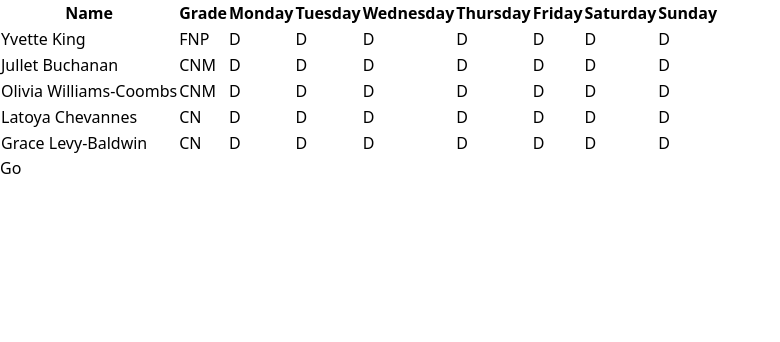
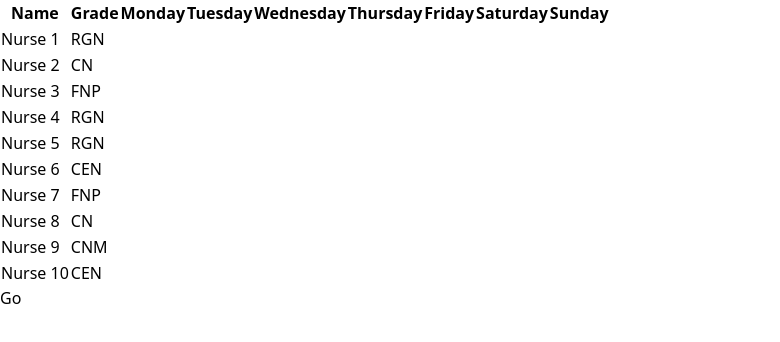
Before and after one commit to ShaneRich5/nurse-scheduling-problem, a React (Create React App) app: page / in a window 1280 px wide. Shown: the top 342 px of the page, without its empty margins (0-780 px from the left). Built offline with nearby package versions, Linux system fonts and the light colour scheme.

Commit message:
feat: basic implementation of the grid schedule

```diff
--- a/src/App.tsx
+++ b/src/App.tsx
@@ -6,33 +6,87 @@ interface Employee {
   grade: string,
 }
 
-const employees: Employee[] = [
-  { name: 'Yvette King', grade: 'FNP' },
-  { name: 'Jullet Buchanan', grade: 'CNM' },
-  { name: 'Olivia Williams-Coombs', grade: 'CNM' },
-  { name: 'Latoya Chevannes', grade: 'CN' },
-  { name: 'Grace Levy-Baldwin', grade: 'CN' },
-];
+const availableGrades = ['FNP', 'CNM', 'CN', 'CEN', 'RGN']
+
+const employees: Employee[] = [];
+
+for (let i = 0; i < 10; i++) {
+  const name = `Nurse ${i + 1}`
+  const grade = availableGrades[Math.floor(Math.random() * availableGrades.length)];
+  employees.push({ name, grade })
+}
+
+const initializeGrid = () => {
+  let grid: any = [];
+
+  for (let col = 0; col < employees.length; col++) {
+    grid.push(['', '', '', '', '', '', ''])
+  }
+
+  return grid;
+}
 
 const App = () => {
   const [schedule, setSchedule] = useState<any>(null)
 
   useEffect(() => {
-    let grid: any = [];
+    let grid = initializeGrid()
+    setSchedule(grid)
+  }, [employees, initializeGrid])
 
-    for (const _ of employees) grid.push([])
+  const generateSchedule = () => {
+    const grid = initializeGrid()
 
-    for (let row = 0; row < employees.length; row++) {
-      for (let col = 0; col < 7; col++) {
-        grid[row].push('D')
+    // useful to track, helps when manul
+    const daysOffCount = [0, 0, 0, 0, 0, 0, 0]
+    const morningShiftCount = [0, 0, 0, 0, 0, 0, 0]
+    const nightShiftCount = [0, 0, 0, 0, 0, 0, 0]
+
+    let startingDayOff = 0
+
+    for (let i = 0; i < employees.length; i++) {
+      console.log('startingDayOff:', startingDayOff)
+
+      grid[i][startingDayOff] = 'D'
+      daysOffCount[startingDayOff] += 1
+
+      if (startingDayOff >= 6) {
+        startingDayOff = 0
+      } else {
+        startingDayOff++
       }
     }
 
+    for (let dayOfWeek = 0; dayOfWeek < 7; dayOfWeek++) {
+      const daysOff = daysOffCount[dayOfWeek]
+      const workingEmployeeCount = employees.length - daysOff
+
+      const morningShift = Math.floor(workingEmployeeCount / 2)
+      const nightShift = workingEmployeeCount - morningShift
+
+      let shifts = []
+
+      for (let i = 0; i < morningShift; i++) shifts.push('AM')
+      for (let i = 0; i < nightShift; i++) shifts.push('PM')
+
+      shifts = shifts.sort(() => Math.random() - 0.5)
+
+      let index = 0;
+
+      while (shifts.length > 0 && index < employees.length) {
+        const currentEmployeeShift = grid[index][dayOfWeek]
+
+        if (currentEmployeeShift !== 'D') {
+          grid[index][dayOfWeek] = shifts.pop()
+        }
+
+        index++
+      }
+    }
+
+    console.log('generated:', grid, 'daysOffCount:', daysOffCount)
+
     setSchedule(grid)
-  }, [employees])
-
-  const generateSchedule = () => {
-
   }
 
   return (
@@ -56,7 +110,7 @@ const App = () => {
             <td>{employee.grade}</td>
             {[0, 1, 2, 3, 4, 5, 6].map((columnIndex: number) =>
               <>
-                <td key={columnIndex}>{schedule[rowIndex][columnIndex]}</td>
+                <td key={rowIndex + '_' + columnIndex}>{schedule[rowIndex][columnIndex]}</td>
               </>
             )}
             <td></td>
```
